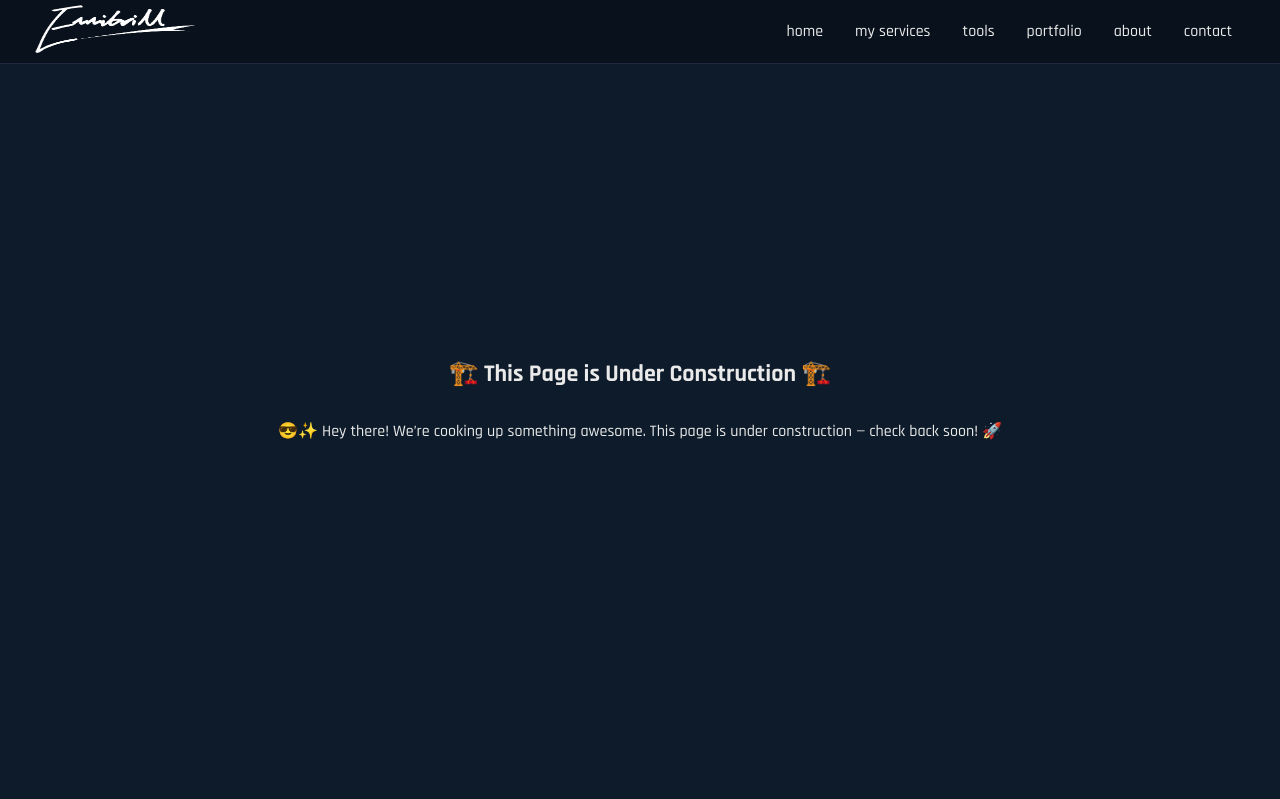
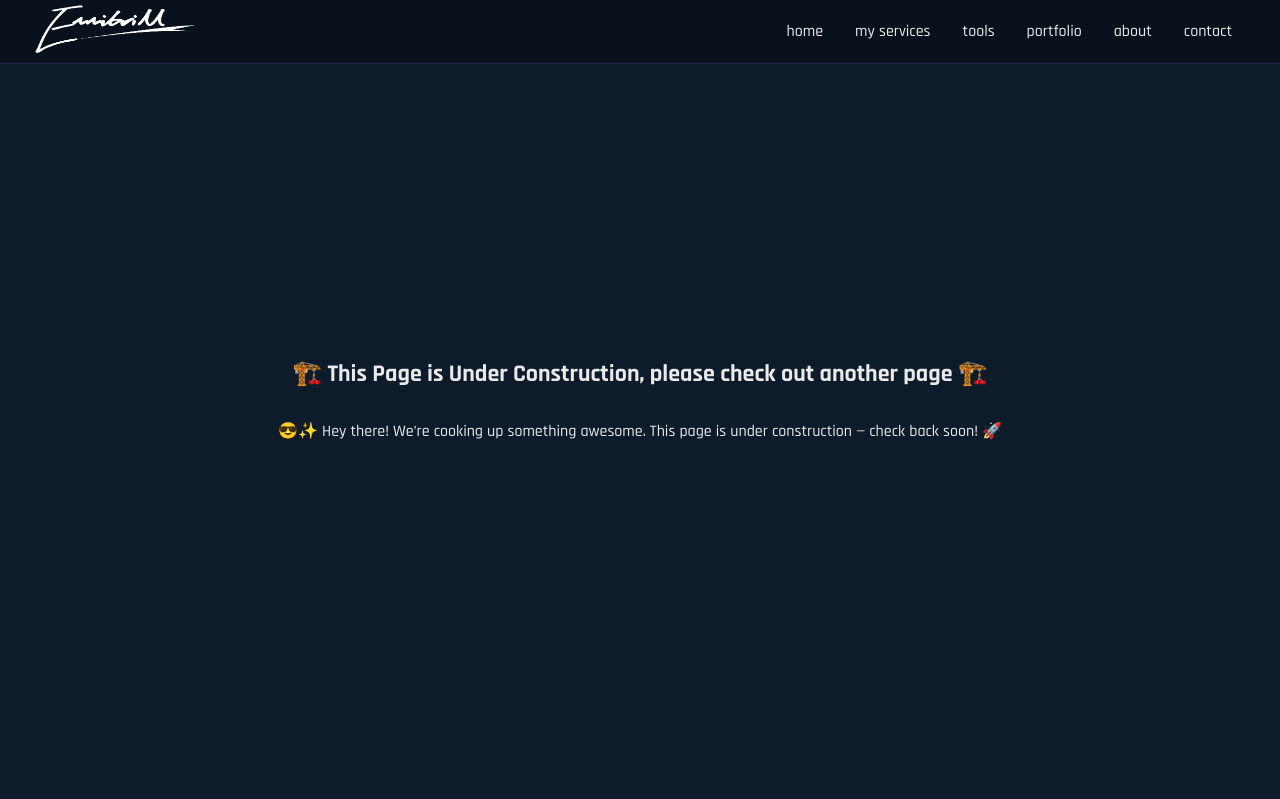
Before and after one commit to Emmibrill/portfolio-full-stack, a Django app: page / in a window 1280 px wide. Shown: the top 799 px of the page. Run offline with Django 5.2, Linux system fonts and the light colour scheme; some web fonts are replaced.

Commit message:
edit home page to show site build in progress

```diff
--- a/templates/portfolioApp/home.html
+++ b/templates/portfolioApp/home.html
@@ -7,7 +7,7 @@
 <section class="home_section">
 
     <div class="wrk_in_progress">
-        <h1>🏗️ This Page is Under Construction 🏗️</h1>
+        <h1>🏗️ This Page is Under Construction, please check out another page 🏗️</h1>
         <p>😎✨ Hey there! We’re cooking up something awesome. This page is under construction — check back soon! 🚀</p>
     </div>
 
```
